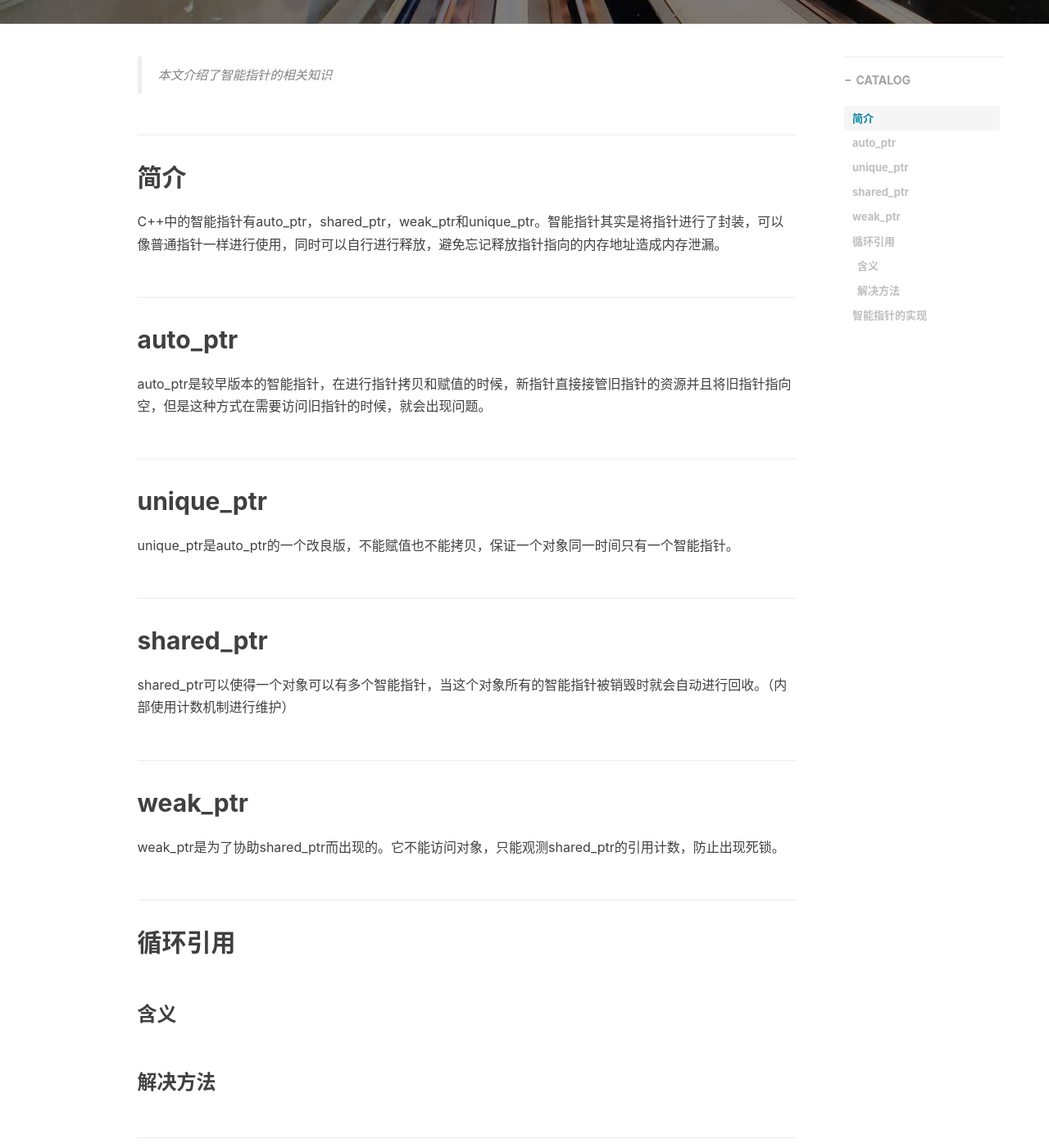
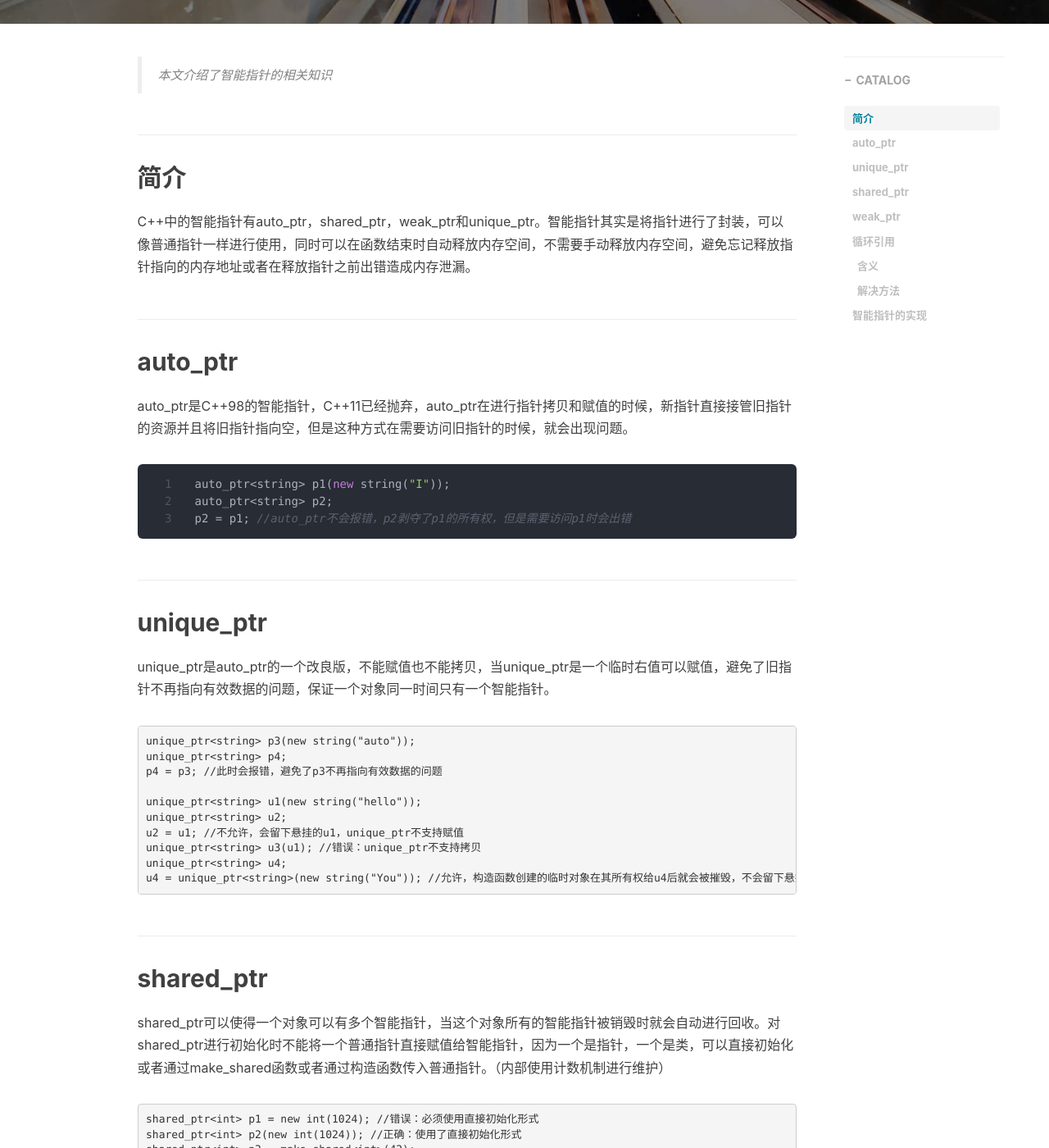
Before and after one commit to ma-nual/ma-nual.github.io, a Jekyll site: the page built from _posts/2021-1-15-智能指针.md, in a window 1280 px wide and 1400 px high, scrolled down 494 px. Shown: the whole window at 82% size. Built offline with Jekyll 4.4.1, drawn with Linux system fonts in a browser that asks for light colours; nearby versions of some CDN libraries; comment, search, counter and statistics services are not loaded; some of the changed text lies outside the part shown.

Commit message:
first commit

````diff
--- a/_posts/2021-1-15-智能指针.md
+++ b/_posts/2021-1-15-智能指针.md
@@ -15,32 +15,62 @@
 
 ## 简介
 
-C++中的智能指针有auto_ptr，shared_ptr，weak_ptr和unique_ptr。智能指针其实是将指针进行了封装，可以像普通指针一样进行使用，同时可以自行进行释放，避免忘记释放指针指向的内存地址造成内存泄漏。
+C++中的智能指针有auto_ptr，shared_ptr，weak_ptr和unique_ptr。智能指针其实是将指针进行了封装，可以像普通指针一样进行使用，同时可以在函数结束时自动释放内存空间，不需要手动释放内存空间，避免忘记释放指针指向的内存地址或者在释放指针之前出错造成内存泄漏。
 
 ## auto_ptr
 
-auto_ptr是较早版本的智能指针，在进行指针拷贝和赋值的时候，新指针直接接管旧指针的资源并且将旧指针指向空，但是这种方式在需要访问旧指针的时候，就会出现问题。
+auto_ptr是C++98的智能指针，C++11已经抛弃，auto_ptr在进行指针拷贝和赋值的时候，新指针直接接管旧指针的资源并且将旧指针指向空，但是这种方式在需要访问旧指针的时候，就会出现问题。
+
+```c++
+auto_ptr<string> p1(new string("I"));
+auto_ptr<string> p2;
+p2 = p1; //auto_ptr不会报错，p2剥夺了p1的所有权，但是需要访问p1时会出错
+```
 
 ## unique_ptr
 
-unique_ptr是auto_ptr的一个改良版，不能赋值也不能拷贝，保证一个对象同一时间只有一个智能指针。
+unique_ptr是auto_ptr的一个改良版，不能赋值也不能拷贝，当unique_ptr是一个临时右值可以赋值，避免了旧指针不再指向有效数据的问题，保证一个对象同一时间只有一个智能指针。
+
+```C++
+unique_ptr<string> p3(new string("auto"));
+unique_ptr<string> p4;
+p4 = p3; //此时会报错，避免了p3不再指向有效数据的问题
+
+unique_ptr<string> u1(new string("hello"));
+unique_ptr<string> u2;
+u2 = u1; //不允许，会留下悬挂的u1，unique_ptr不支持赋值
+unique_ptr<string> u3(u1); //错误：unique_ptr不支持拷贝
+unique_ptr<string> u4;
+u4 = unique_ptr<string>(new string("You")); //允许，构造函数创建的临时对象在其所有权给u4后就会被摧毁，不会留下悬挂的unique_ptr
+```
 
 ## shared_ptr
 
-shared_ptr可以使得一个对象可以有多个智能指针，当这个对象所有的智能指针被销毁时就会自动进行回收。（内部使用计数机制进行维护）
+shared_ptr可以使得一个对象可以有多个智能指针，当这个对象所有的智能指针被销毁时就会自动进行回收。对shared_ptr进行初始化时不能将一个普通指针直接赋值给智能指针，因为一个是指针，一个是类，可以直接初始化或者通过make_shared函数或者通过构造函数传入普通指针。（内部使用计数机制进行维护）
+
+```C++
+shared_ptr<int> p1 = new int(1024); //错误：必须使用直接初始化形式
+shared_ptr<int> p2(new int(1024)); //正确：使用了直接初始化形式
+shared_ptr<int> p3 = make_shared<int>(42);
+```
 
 ## weak_ptr
 
-weak_ptr是为了协助shared_ptr而出现的。它不能访问对象，只能观测shared_ptr的引用计数，防止出现死锁。
+weak_ptr是为了协助shared_ptr而出现的。它是一种不控制对象生命周期的智能指针，只是提供了对管理对象的一个访问手段，它指向一个shared_ptr管理的对象，只可以从一个shared_ptr或另一个weak_ptr对象构造，它的构造和析构不会引起引用计数的增加或减少，只能观测shared_ptr的引用计数，防止出现死锁。
+
+```C++
+auto p = make_shared<int>(42);
+weak_ptr<int> wp(p); //wp弱共享p，p的引用计数不改变
+```
 
 ## 循环引用
 
 ### 含义
 
-
+当两个shared_ptr相互引用，会造成循环引用，那么这两个指针的引用计数不可能下降为0，资源不会释放，从而导致内存泄漏。
 
 ### 解决方法
 
-
+使用weak_ptr解决循环引用。
 
 ## 智能指针的实现
````
